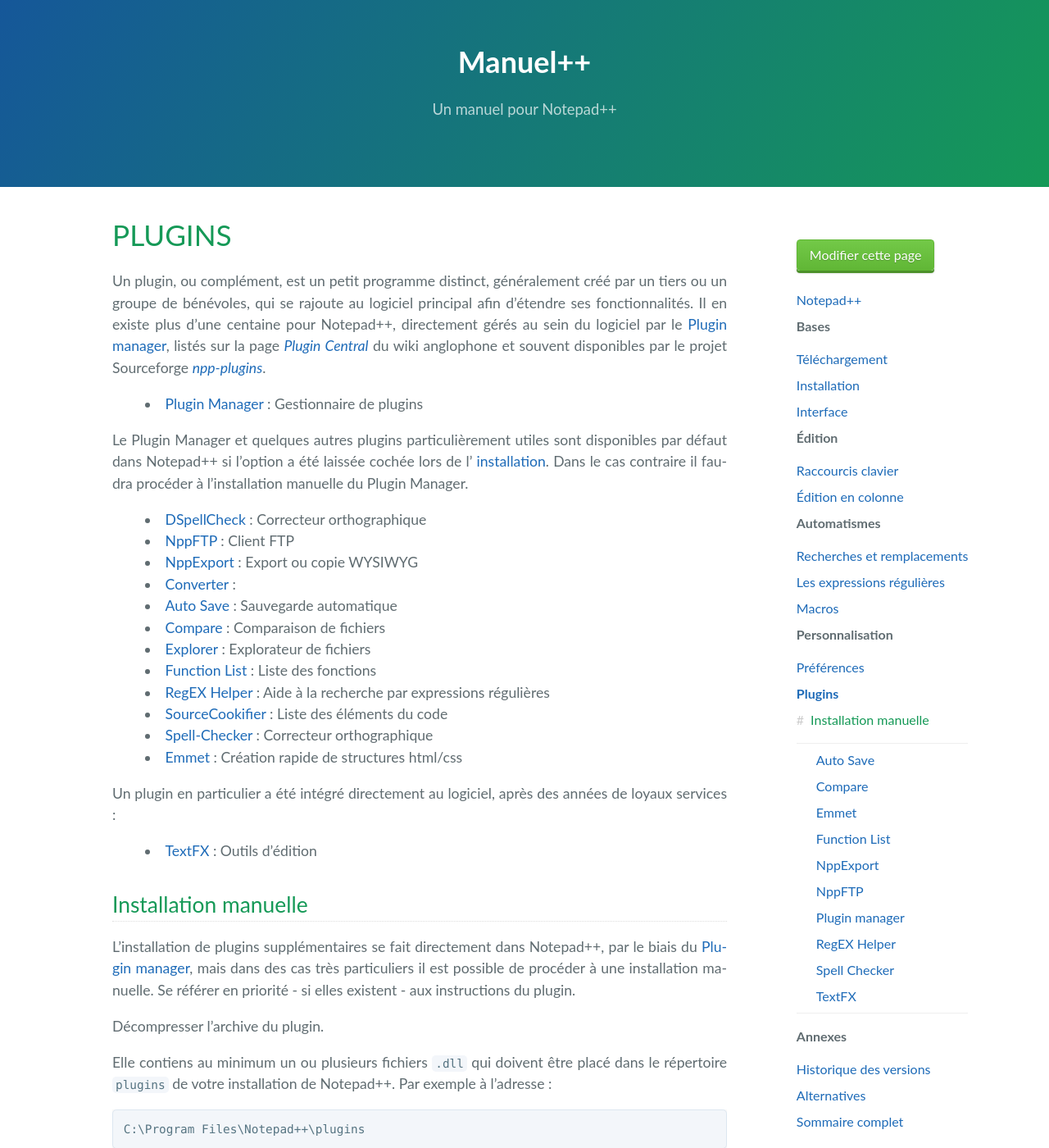
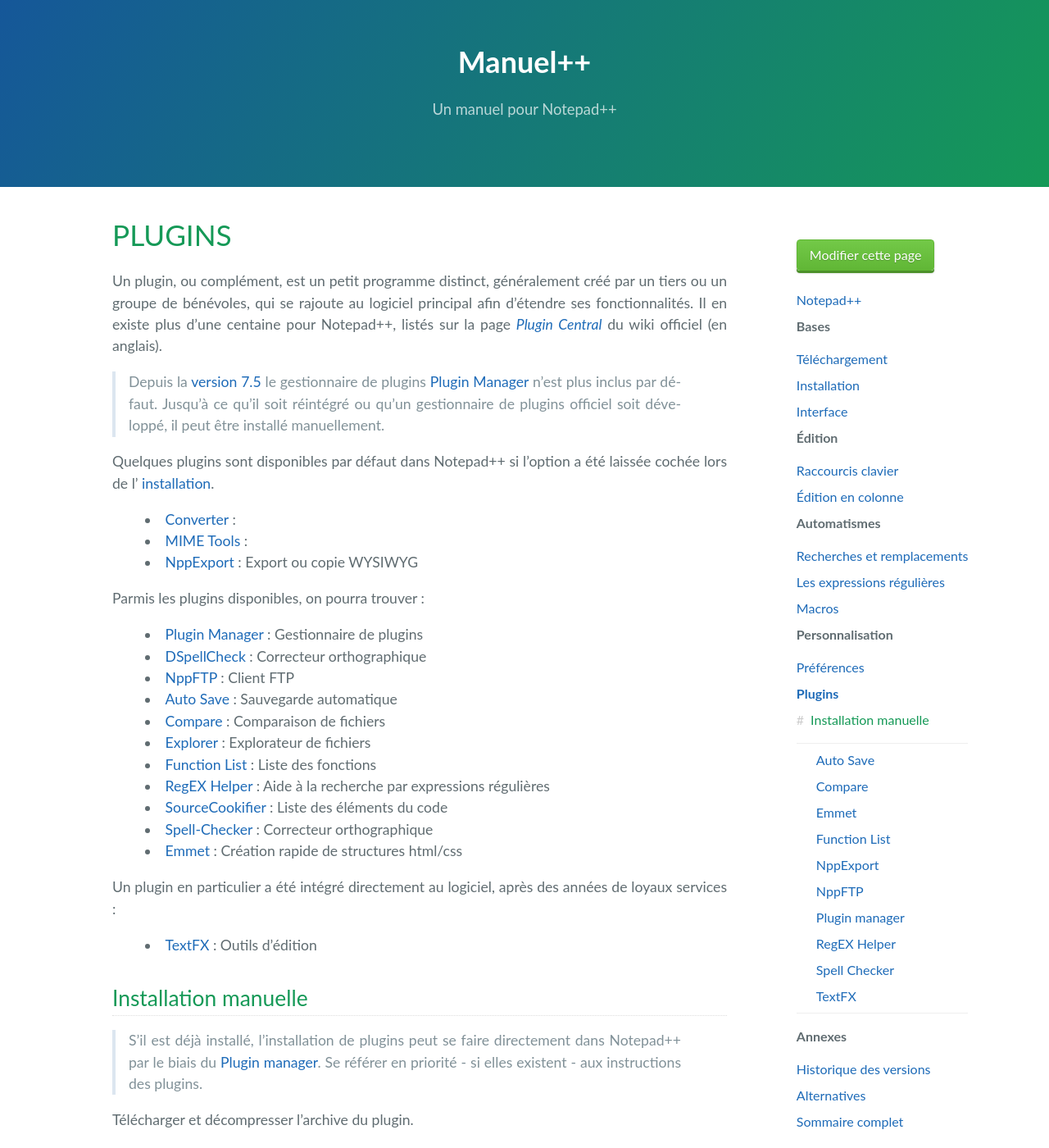
Before and after one commit to popnikos/nppmanuel, a Jekyll site: the page built from _pages/plugins.md, in a window 1280 px wide and 1400 px high. Shown: the whole window at 82% size. Built offline with Jekyll 4.4.1, drawn with Linux system fonts in a browser that asks for light colours.

Commit message:
update plugin manager

```diff
--- a/_pages/plugins.md
+++ b/_pages/plugins.md
@@ -4,16 +4,21 @@ title: Plugins
 ---
 # Plugins
 
-Un plugin, ou complément, est un petit programme distinct, généralement créé par un tiers ou un groupe de bénévoles, qui se rajoute au logiciel principal afin d'étendre ses fonctionnalités. Il en existe plus d'une centaine pour Notepad++, directement gérés au sein du logiciel par le [Plugin manager](plugins/plugins/manager.md), listés sur la page [Plugin Central](http://sourceforge.net/apps/mediawiki/notepad-plus/index.php?title=Plugin_Central) du wiki anglophone et souvent disponibles par le projet Sourceforge [npp-plugins](http://sourceforge.net/projects/npp-plugins/files).
+Un plugin, ou complément, est un petit programme distinct, généralement créé par un tiers ou un groupe de bénévoles, qui se rajoute au logiciel principal afin d'étendre ses fonctionnalités. Il en existe plus d'une centaine pour Notepad++, listés sur la page [Plugin Central](http://docs.notepad-plus-plus.org/index.php?title=Plugin_Central) du wiki officiel (en anglais).
+
+> Depuis la [version 7.5](historique-des-versions.md) le gestionnaire de plugins [Plugin Manager](plugins/plugin-manager.md) n'est plus inclus par défaut. Jusqu'à ce qu'il soit réintégré ou qu'un gestionnaire de plugins officiel soit développé, il peut être installé manuellement.
+
+Quelques plugins sont disponibles par défaut dans Notepad++ si l'option a été laissée cochée lors de l' [installation](installation.md).
+
+- [Converter](plugins/converter.md) :
+- [MIME Tools](plugins/mime-tools.md) :
+- [NppExport](plugins/nppexport.md) : Export ou copie WYSIWYG
+
+Parmis les plugins disponibles, on pourra trouver :
 
 - [Plugin Manager](plugins/plugin-manager.md) : Gestionnaire de plugins
-
-Le Plugin Manager et quelques autres plugins particulièrement utiles sont disponibles par défaut dans Notepad++ si l'option a été laissée cochée lors de l' [installation](installation.md). Dans le cas contraire il faudra procéder à l'installation manuelle du Plugin Manager.
-
 - [DSpellCheck](plugins/dspellcheck.md) : Correcteur orthographique
 - [NppFTP](plugins/nppftp.md) : Client FTP
-- [NppExport](plugins/nppexport.md) : Export ou copie WYSIWYG
-- [Converter](plugins/converter.md) :
 - [Auto Save](plugins/auto-save.md) : Sauvegarde automatique
 - [Compare](plugins/compare.md) : Comparaison de fichiers
 - [Explorer](plugins/explorer.md) : Explorateur de fichiers
@@ -29,9 +34,9 @@ Un plugin en particulier a été intégré directement au logiciel, après des a
 
 ## Installation manuelle
 
-L'installation de plugins supplémentaires se fait directement dans Notepad++, par le biais du [Plugin manager](plugins/plugin-manager.md), mais dans des cas très particuliers il est possible de procéder à une installation manuelle. Se référer en priorité - si elles existent - aux instructions du plugin.
+> S'il est déjà installé, l'installation de plugins peut se faire directement dans Notepad++ par le biais du [Plugin manager](plugins/plugin-manager.md). Se référer en priorité - si elles existent - aux instructions des plugins.
 
-Décompresser l'archive du plugin.
+Télécharger et décompresser l'archive du plugin.
 
 Elle contiens au minimum un ou plusieurs fichiers `.dll` qui doivent être placé dans le répertoire `plugins` de votre installation de Notepad++. Par exemple à l'adresse :
 
```
Also changed, not shown: _pages/plugins/plugin-manager.md (+6 -3 lines).
